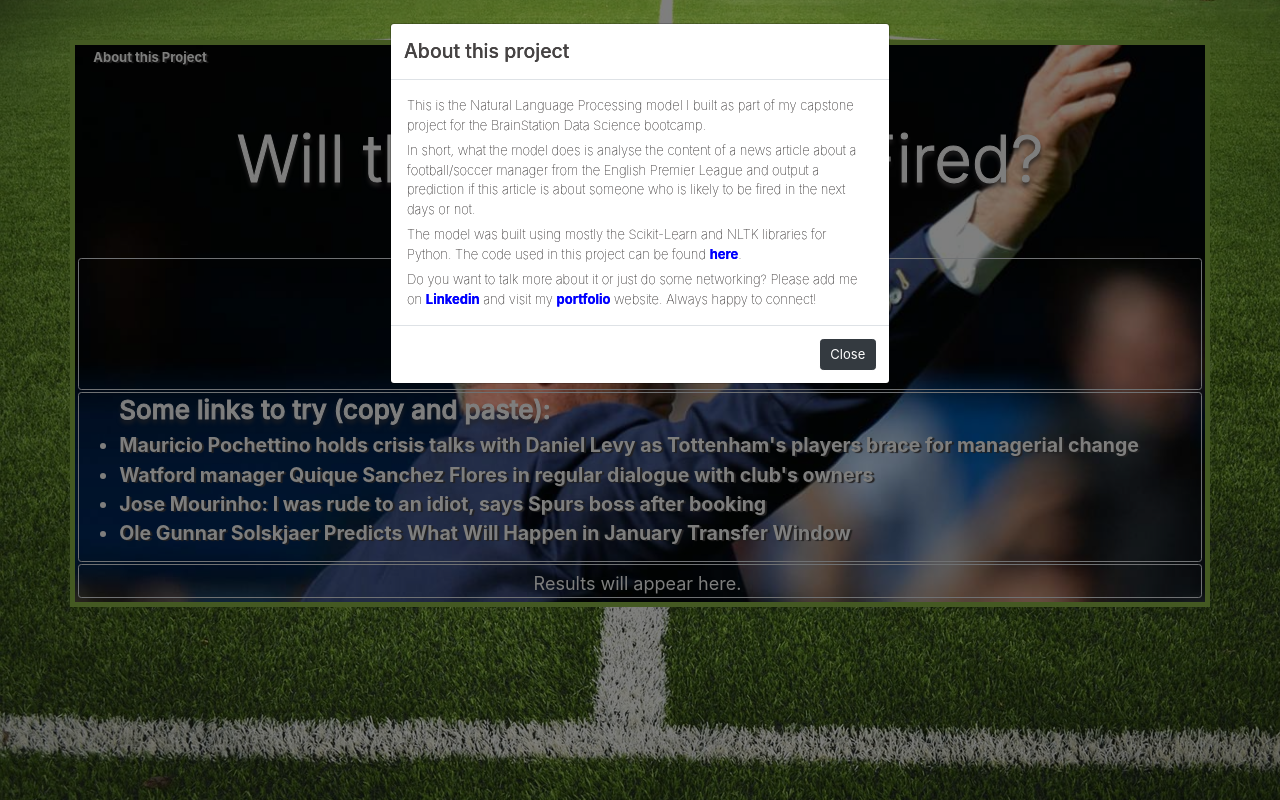
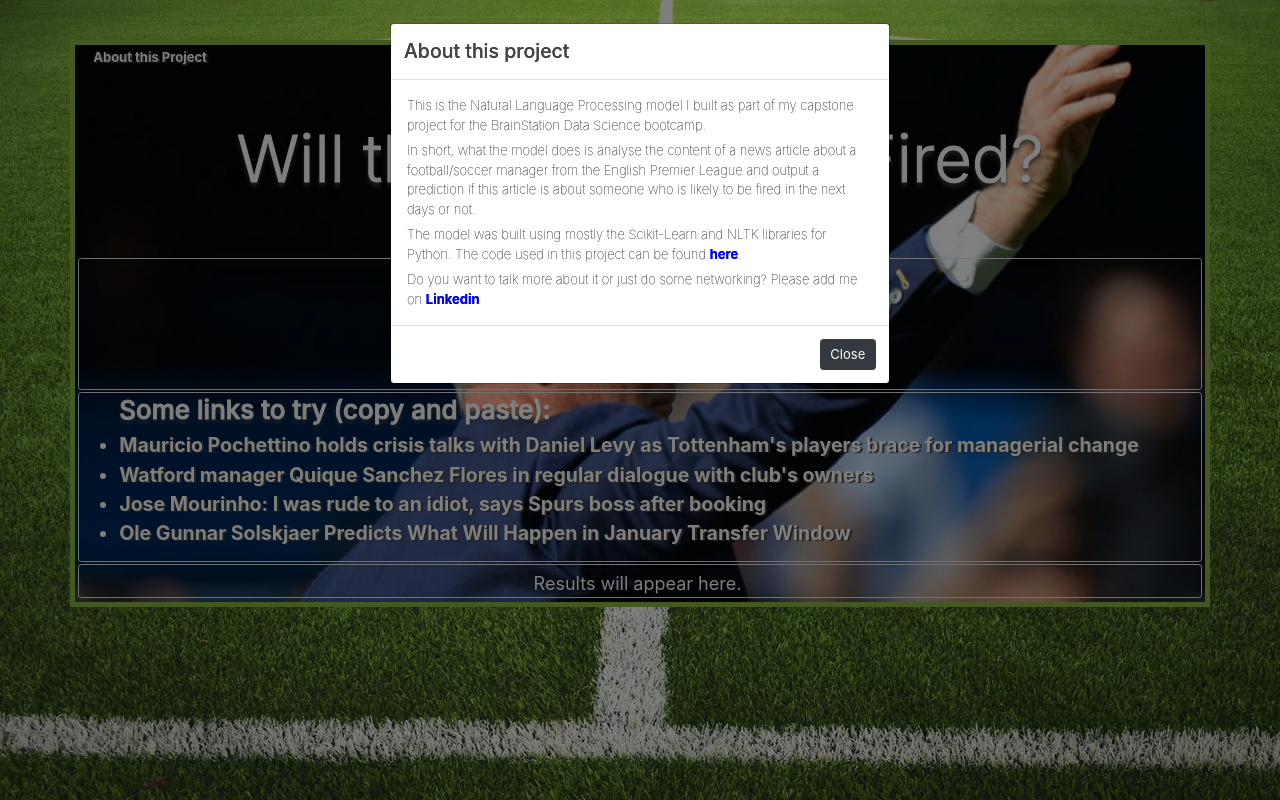
Before and after one commit to dhnascimento/epl-firings, a Flask app: page / in a window 1280 px wide, after a click on "About this Project". Run offline with Flask 2, Linux system fonts and the light colour scheme; parts of the project's set-up code (start-up, migrations or seed data) failed here and were passed over; some libraries are stand-ins or nearby versions.

Commit message:
remove portfolio link

```diff
--- a/templates/index.html
+++ b/templates/index.html
@@ -49,8 +49,8 @@
                   href="https://github.com/dhnascimento/Predicting-Management-Firings-for-the-EPL-Based-on-News-Articles">here</a>.
               </p>
               <p>Do you want to talk more about it or just do some networking? Please add me on <a
-                  href="https://www.linkedin.com/in/danielhnascimento/">Linkedin</a> and visit my <a
-                  href="https://danielhn.herokuapp.com/home">portfolio</a> website. Always happy to connect!</p>
+                  href="https://www.linkedin.com/in/danielhnascimento/">Linkedin</a>
+              </p>
             </div>
             <div class="modal-footer">
               <button type="button" class="btn btn-dark" data-dismiss="modal">Close</button>
```
